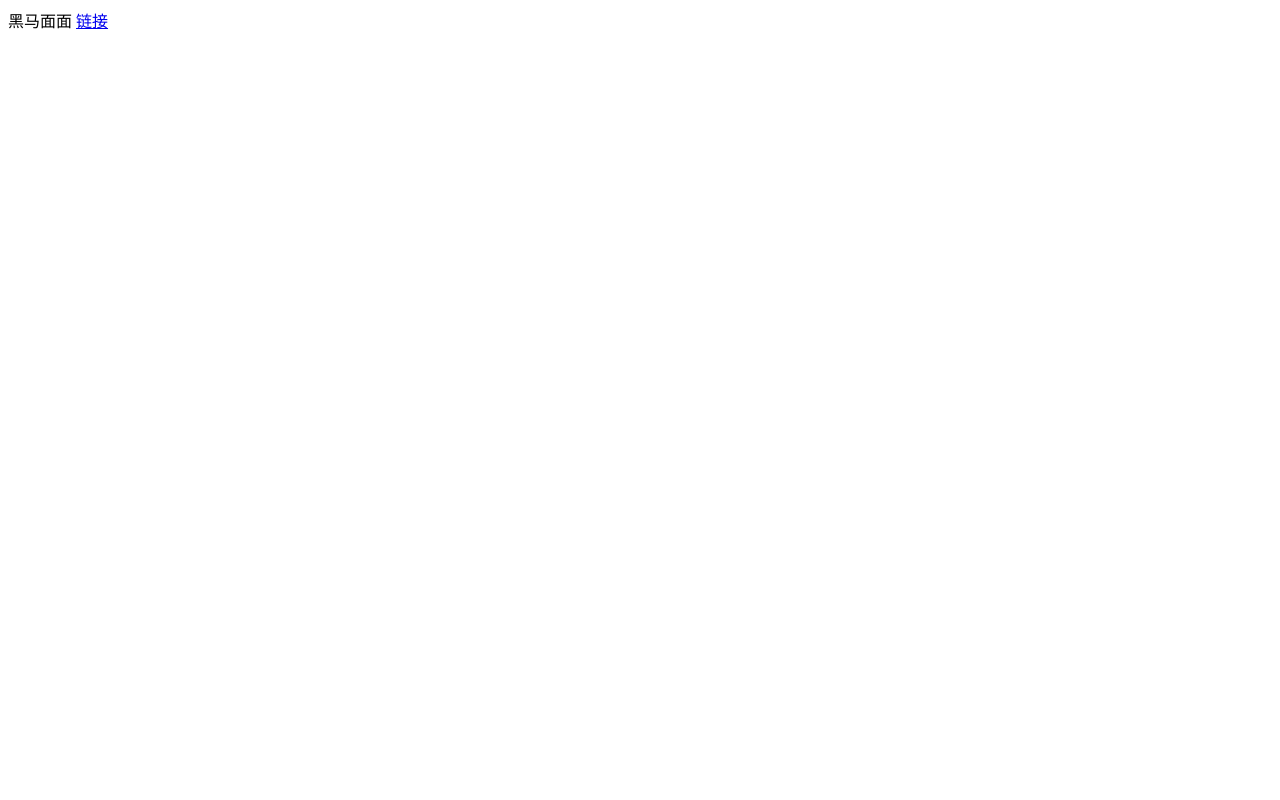
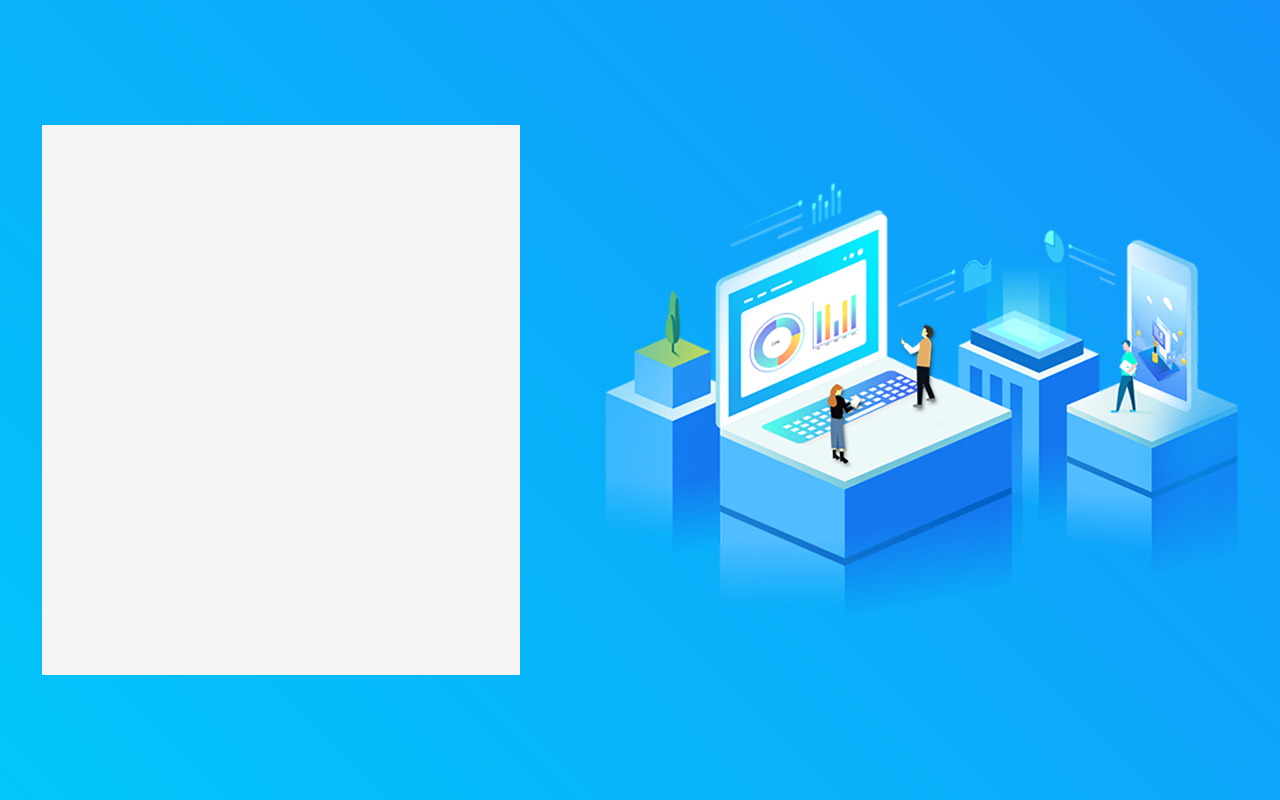
Before and after one commit to zeng-Nickey/heimamm, a Vue app: page /#/login in a window 1280 px wide. Built offline with nearby package versions, Linux system fonts and the light colour scheme.

Commit message:
登录页面初始化界面

```diff
--- a/package.json
+++ b/package.json
@@ -10,6 +10,8 @@
   "dependencies": {
     "core-js": "^3.6.4",
     "element-ui": "^2.13.0",
+    "less": "^3.11.1",
+    "less-loader": "^5.0.0",
     "vue": "^2.6.11",
     "vue-router": "^3.1.5"
   },
--- a/src/App.vue
+++ b/src/App.vue
@@ -1,9 +1,10 @@
 <template>
-  <div>
+  <!-- <div>
     黑马面面
-    <router-view ></router-view>
     <router-link to="#" >链接</router-link>
-  </div>
+  </div> -->
+
+  <router-view ></router-view>
 
 </template>
 
--- a/src/main.js
+++ b/src/main.js
@@ -5,6 +5,8 @@ import router from './router/index.js'
 import ElementUI from 'element-ui';
 import 'element-ui/lib/theme-chalk/index.css';
 Vue.use(ElementUI);
+
+import  './style/base.css'
 Vue.config.productionTip = false
 
 
--- /dev/null
+++ b/src/style/base.css
@@ -0,0 +1,4 @@
+html,body{
+    height: 100%;
+    margin: 0;
+}
--- /dev/null
+++ b/src/views/login/index.vue
@@ -0,0 +1,31 @@
+<template>
+  <div class="wrap">
+   <div class="box"></div>
+   <img src="./imgs/login_banner_ele.png" alt="">
+  </div>
+</template>
+
+<script>
+export default {
+
+}
+</script>
+
+<style lang="less">
+.wrap{
+  width: 100%;
+  height: 100%;
+  background:linear-gradient(225deg,rgba(20,147,250,1),rgba(1,198,250,1));
+  //弹性布局
+  display: flex;
+  //x主轴排列为space-around
+  justify-content: space-around;
+  //y副轴是center
+  align-items: center;
+  .box{
+    width:478px;
+    height:550px;
+    background:rgba(245,245,245,1);
+  }
+}
+</style>
```
Also changed, not shown: src/router/index.js (+5 -5 lines), src/views/login/imgs/login_banner_ele.png (added), 1 other file (tests, documents, lock files or other folders).
